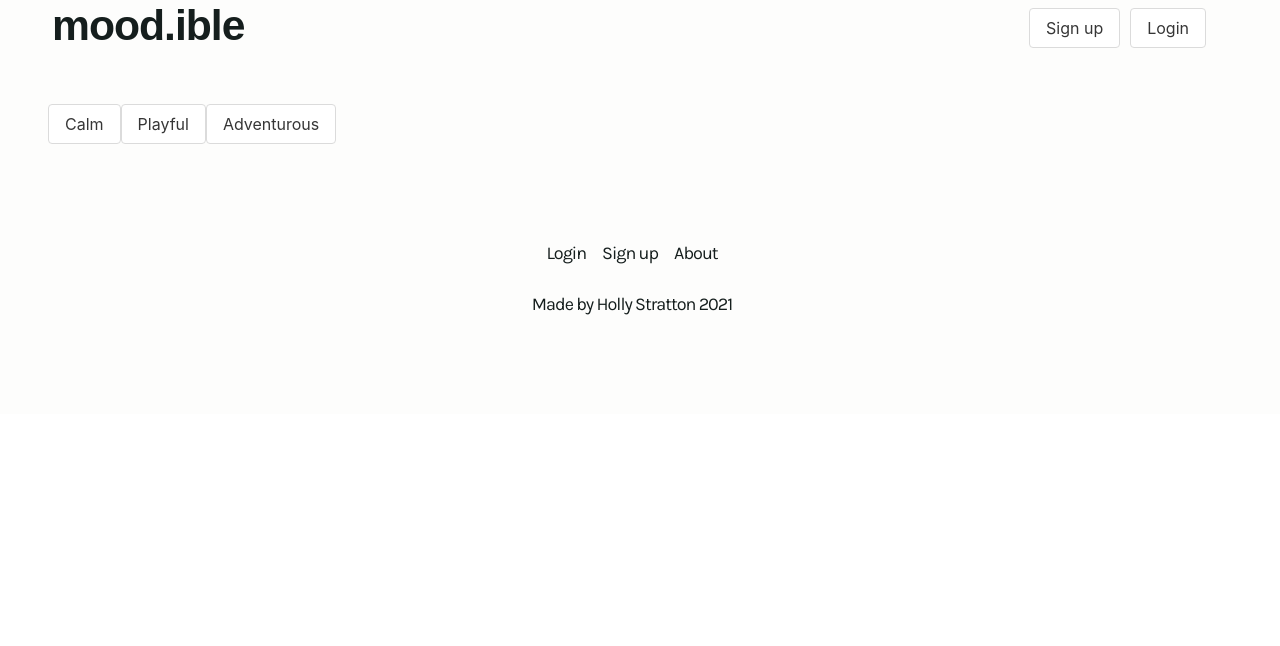
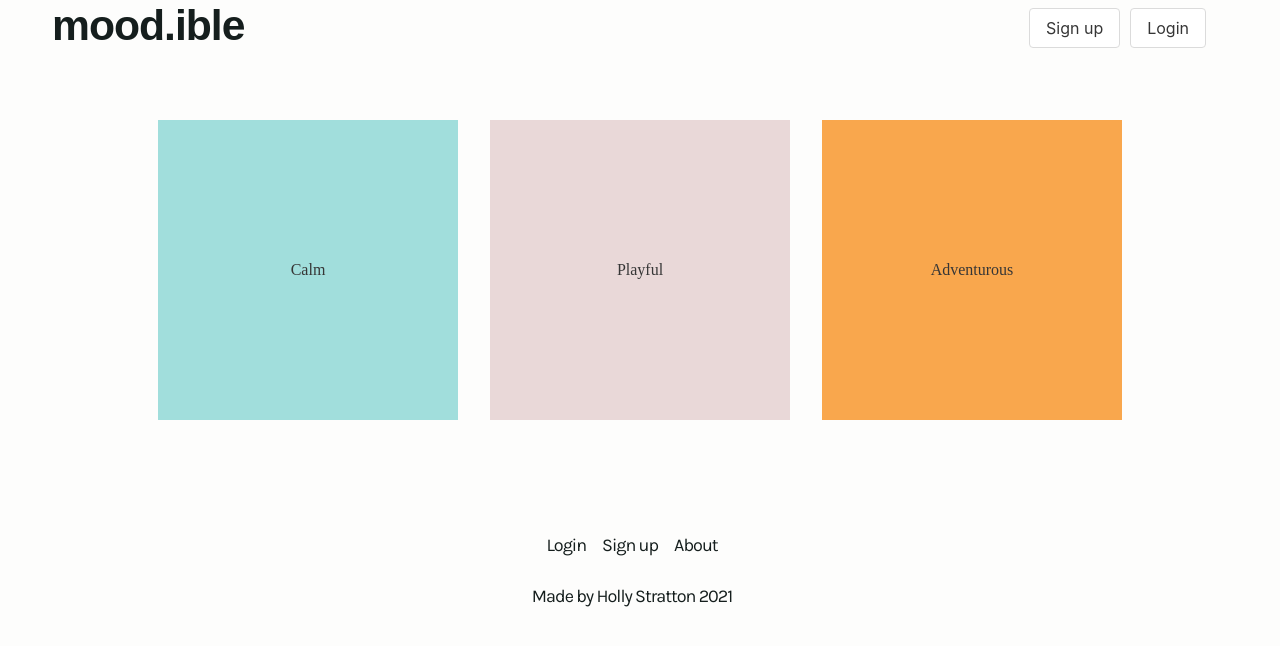
Before and after one commit to hollylouisarose/moodible-frontend, a React (Create React App) app: page /choosemood in a window 1280 px wide. Shown: the top 646 px of the page. Built offline with nearby package versions, Linux system fonts and the light colour scheme; a web font is replaced by a local one.

Commit message:
added button styles

```diff
--- a/src/components/images/Moodboard.js
+++ b/src/components/images/Moodboard.js
@@ -1,7 +1,7 @@
 import React from 'react'
 import MoodboardCard from './MoodboardCard'
 import { useParams } from 'react-router'
-import { getAllImages, getUserLikedImages } from '../../lib/api'
+import { getAllImages } from '../../lib/api'
 
 function Moodboard(){
   const [images, setImages] = React.useState('')
--- a/src/components/images/MoodboardChoice.js
+++ b/src/components/images/MoodboardChoice.js
@@ -10,20 +10,20 @@ function MoodboardChoice(){
 
   return (
     <section className="section">
-      <div className="div">
+      <div className="choices">
         <button
           onClick={handleChoice}
-          className="button"
+          className="button mood-choice"
           id="calm"> Calm
         </button>
         <button
           onClick={handleChoice}
-          className="button"
+          className="button mood-choice"
           id="playful"> Playful
         </button>
         <button
           onClick={handleChoice}
-          className="button"
+          className="button mood-choice"
           id="adventurous"> Adventurous
         </button>
 
--- a/src/styles/main.scss
+++ b/src/styles/main.scss
@@ -170,9 +170,6 @@ body {
     }
   }
 
-
-
-
   // other content styles
 
   .box {
@@ -180,6 +177,8 @@ body {
     box-shadow: none;
     background: none;
   }
+
+  // buttons
 
   .favourite-button {
     position: absolute;
@@ -189,6 +188,34 @@ body {
   .unfavourite-button {
     position: absolute;
     z-index: 2;
+  }
+
+  .choices {
+    display: flex;
+    flex-wrap: wrap;
+    justify-content: center;
+    align-items: center;
+  }
+
+  .mood-choice {
+    font-family: interstate;
+    width: 300px;
+    height: 300px;
+    border: none;
+    border-radius: 0;
+    margin: 1rem;
+  }
+
+  button#calm{
+    background-color: $blue;
+  }
+
+  button#playful {
+    background-color: $pink;
+  }
+
+  button#adventurous {
+    background-color: $orange;
   }
 
 }
```
